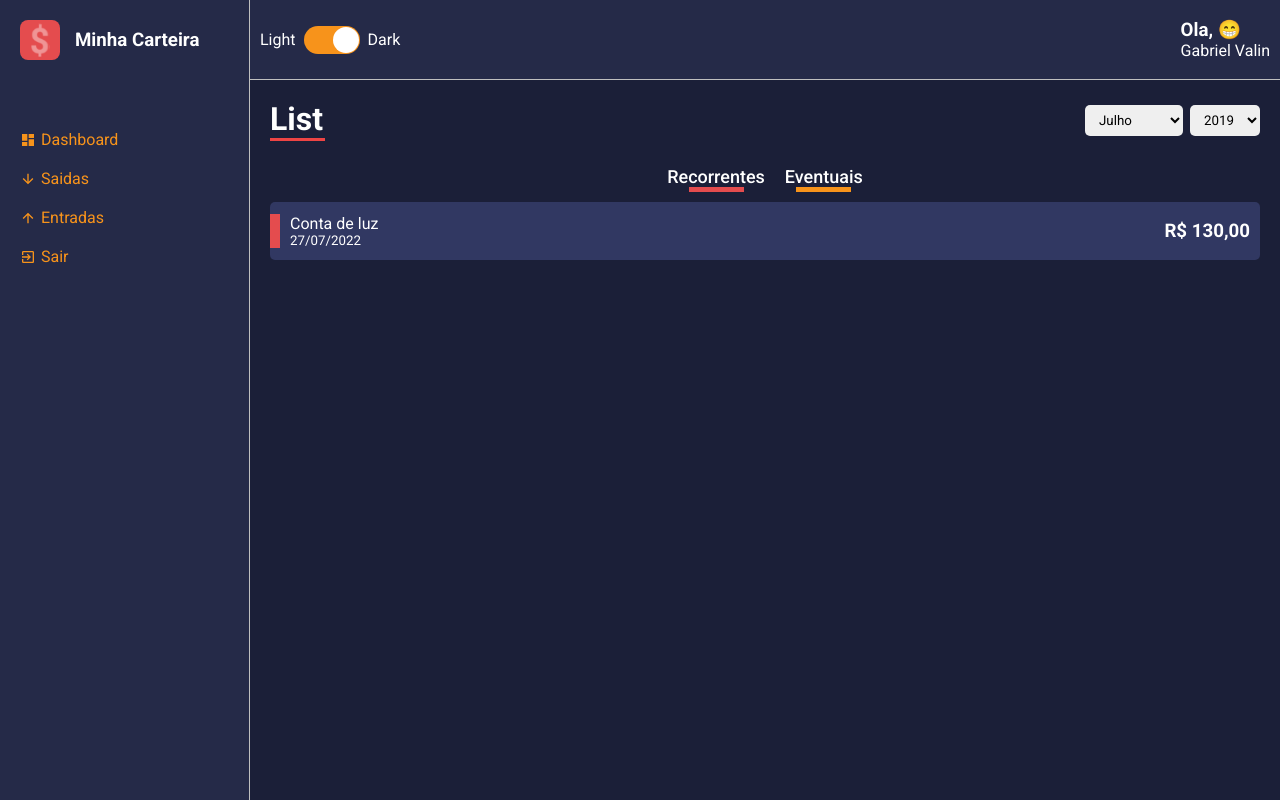
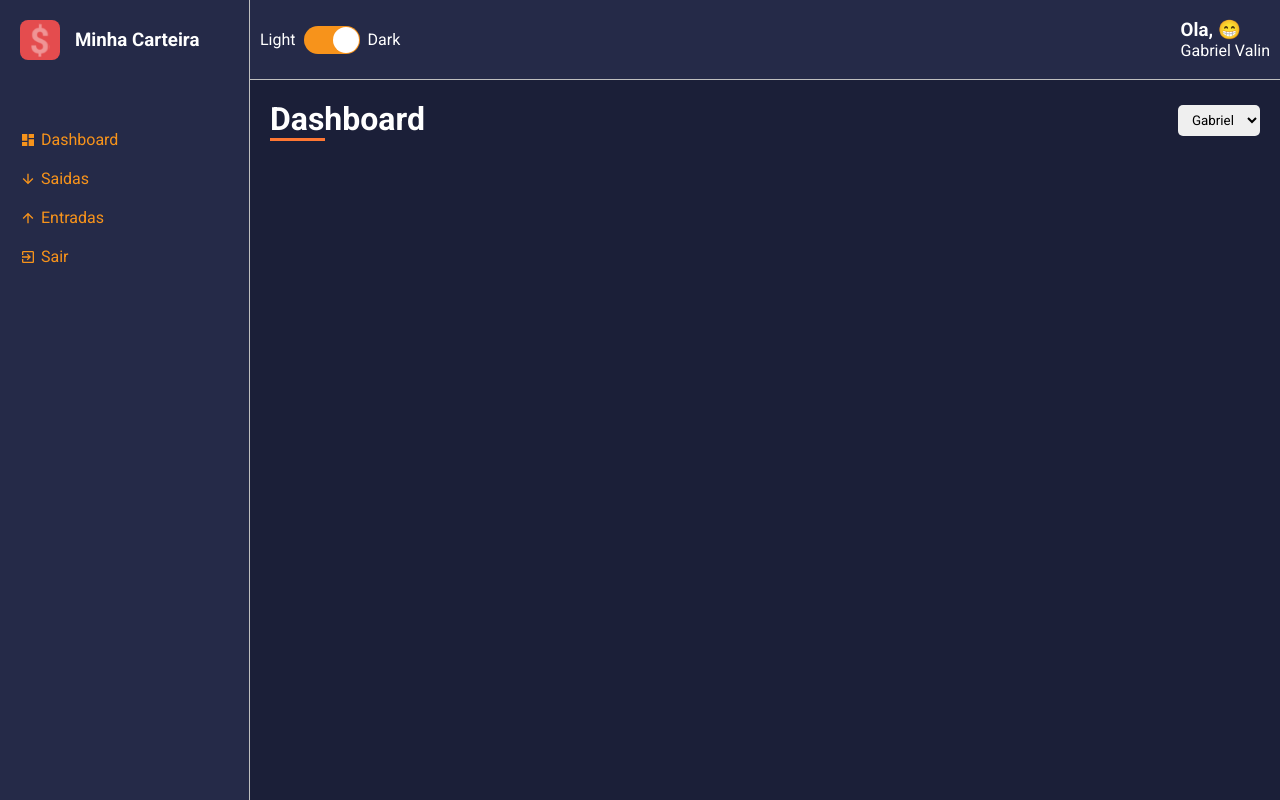
Before and after one commit to Gabriel-Valin/react-dashboard-base, a React (Vite) app: page /dashboard in a window 1280 px wide. Built offline with nearby package versions, Linux system fonts and the light colour scheme.

Commit message:
feat: routes and dynamic color contentHeader

```diff
--- a/package.json
+++ b/package.json
@@ -12,12 +12,14 @@
     "react": "^17.0.2",
     "react-dom": "^17.0.2",
     "react-icons": "^4.3.1",
+    "react-router-dom": "^6.2.1",
     "react-switch": "^6.0.0",
     "styled-components": "^5.3.3"
   },
   "devDependencies": {
     "@types/react": "^17.0.33",
     "@types/react-dom": "^17.0.10",
+    "@types/react-router-dom": "^5.3.3",
     "@vitejs/plugin-react": "^1.0.7",
     "typescript": "^4.5.4",
     "vite": "^2.8.0"
--- a/src/App.tsx
+++ b/src/App.tsx
@@ -1,18 +1,13 @@
-import Layout from "./components/Layout"
 import GlobalStyles from "./styles/GlobalStyles"
 import { ThemeProvider } from 'styled-components'
 import dark from "./styles/themes/dark"
-import light from "./styles/themes/light"
-import Dashboard from "./pages/Dashboard"
-import List from "./pages/List"
+import AppRoutes from "./routes/app.routes"
 
 function App() {
   return (
    <ThemeProvider theme={dark}>
     <GlobalStyles />
-    <Layout>
-      <List />
-    </Layout>
+    <AppRoutes />
    </ThemeProvider>
   )
 }
--- a/src/components/Aside/index.tsx
+++ b/src/components/Aside/index.tsx
@@ -12,15 +12,15 @@ export default function Aside () {
                 </TitleHeader>
             </Header>
             <MenuNavigator>
-                <MenuItemLink href="#">
+                <MenuItemLink href="/dashboard">
                     <MdDashboard />
                     Dashboard
                 </MenuItemLink>
-                <MenuItemLink href="#">
+                <MenuItemLink href="/listagem/balanco-saidas">
                     <MdArrowDownward />
                     Saidas
                 </MenuItemLink>
-                <MenuItemLink href="#">
+                <MenuItemLink href="/listagem/balanco-entradas">
                     <MdArrowUpward />
                     Entradas
                 </MenuItemLink>
--- a/src/main.tsx
+++ b/src/main.tsx
@@ -1,10 +1,13 @@
 import React from 'react'
 import ReactDOM from 'react-dom'
+import { BrowserRouter } from 'react-router-dom'
 import App from './App'
 
 ReactDOM.render(
   <React.StrictMode>
-    <App />
+    <BrowserRouter>
+      <App />
+    </BrowserRouter>
   </React.StrictMode>,
   document.getElementById('root')
 )
--- a/src/pages/List/index.tsx
+++ b/src/pages/List/index.tsx
@@ -1,9 +1,23 @@
+import { useMemo } from "react";
+import { useParams } from "react-router-dom";
 import ContentHeader from "../../components/ContentHeader";
 import FinanceCard from "../../components/FinanceCard";
 import SelectInput from "../../components/SelectInput";
 import { Container, Content, Filters } from './styles';
 
 function List() {
+    const { type } = useParams();
+
+    const {title, lineColor} = useMemo(() => {
+        return type === 'balanco-entradas' ? {
+            title: 'Entradas',
+            lineColor: '#f7931b'
+        } : {
+            title: 'Saidas',
+            lineColor: '#e44c4e'
+        }
+    }, [type]);
+
     const mounths = [
         { value: 7, label: 'Julho' },
         { value: 8, label: 'Agosto' },
@@ -19,7 +33,7 @@ function List() {
 
     return (
         <Container>
-            <ContentHeader title="List" lineColor="#e44">
+            <ContentHeader title={title} lineColor={lineColor}>
                 <SelectInput options={mounths} />
                 <SelectInput options={years} />
             </ContentHeader>
--- /dev/null
+++ b/src/routes/app.routes.tsx
@@ -0,0 +1,18 @@
+import { Routes, Route } from "react-router-dom";
+import Layout from "../components/Layout";
+import Dashboard from "../pages/Dashboard";
+import List from "../pages/List";
+
+function AppRoutes() {
+    return (
+        <Layout>
+            <Routes>
+                <Route path="/dashboard" element={<Dashboard />} />
+                <Route path="/listagem/:type" element={<List />} />
+            </Routes>
+        </Layout>
+
+    );
+}
+
+export default AppRoutes;
--- /dev/null
+++ b/src/routes/index.tsx
@@ -0,0 +1 @@
+import AppRoutes from "./app.routes";
```
Also changed, not shown: 1 other file (tests, documents, lock files or other folders).
